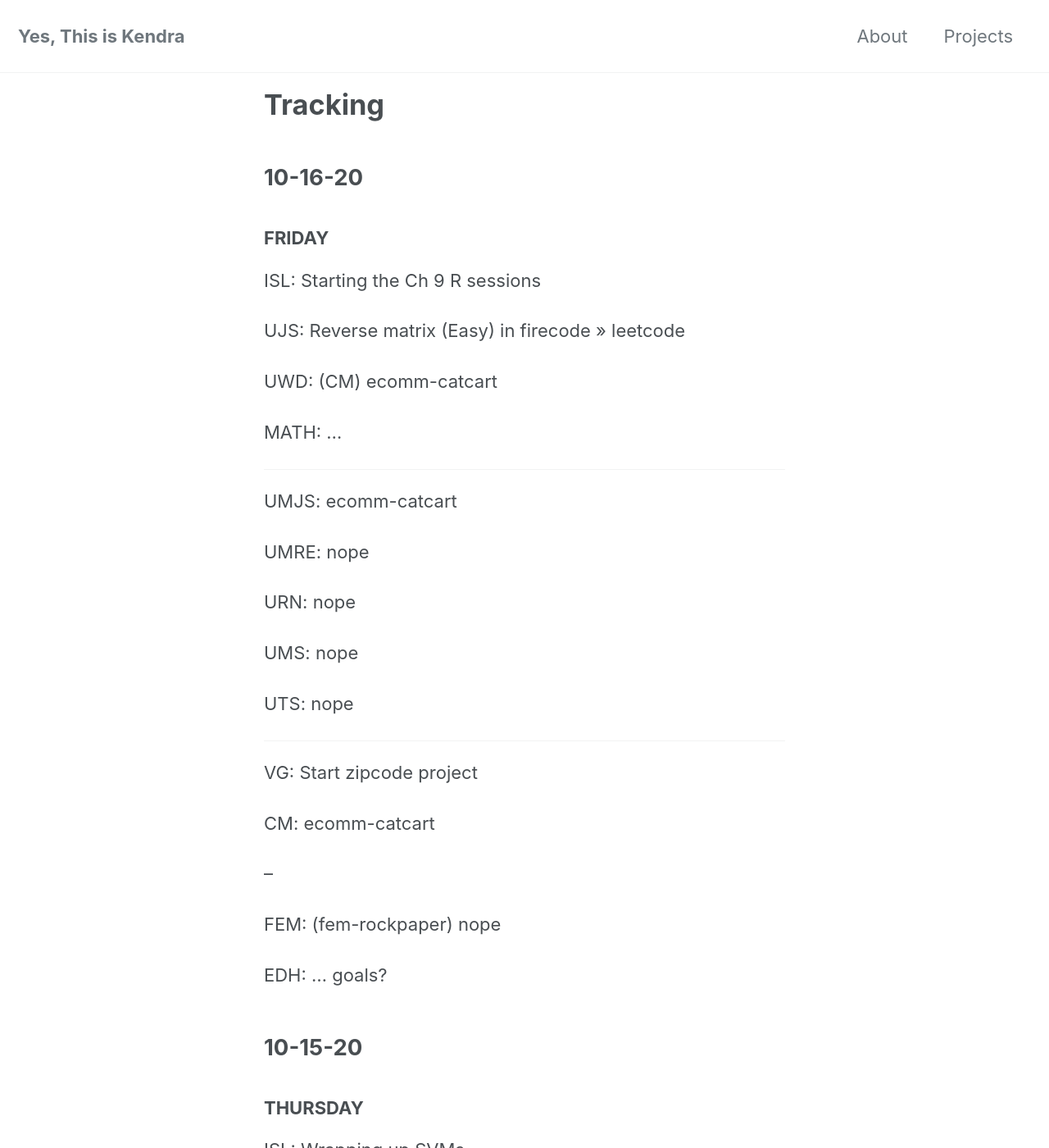
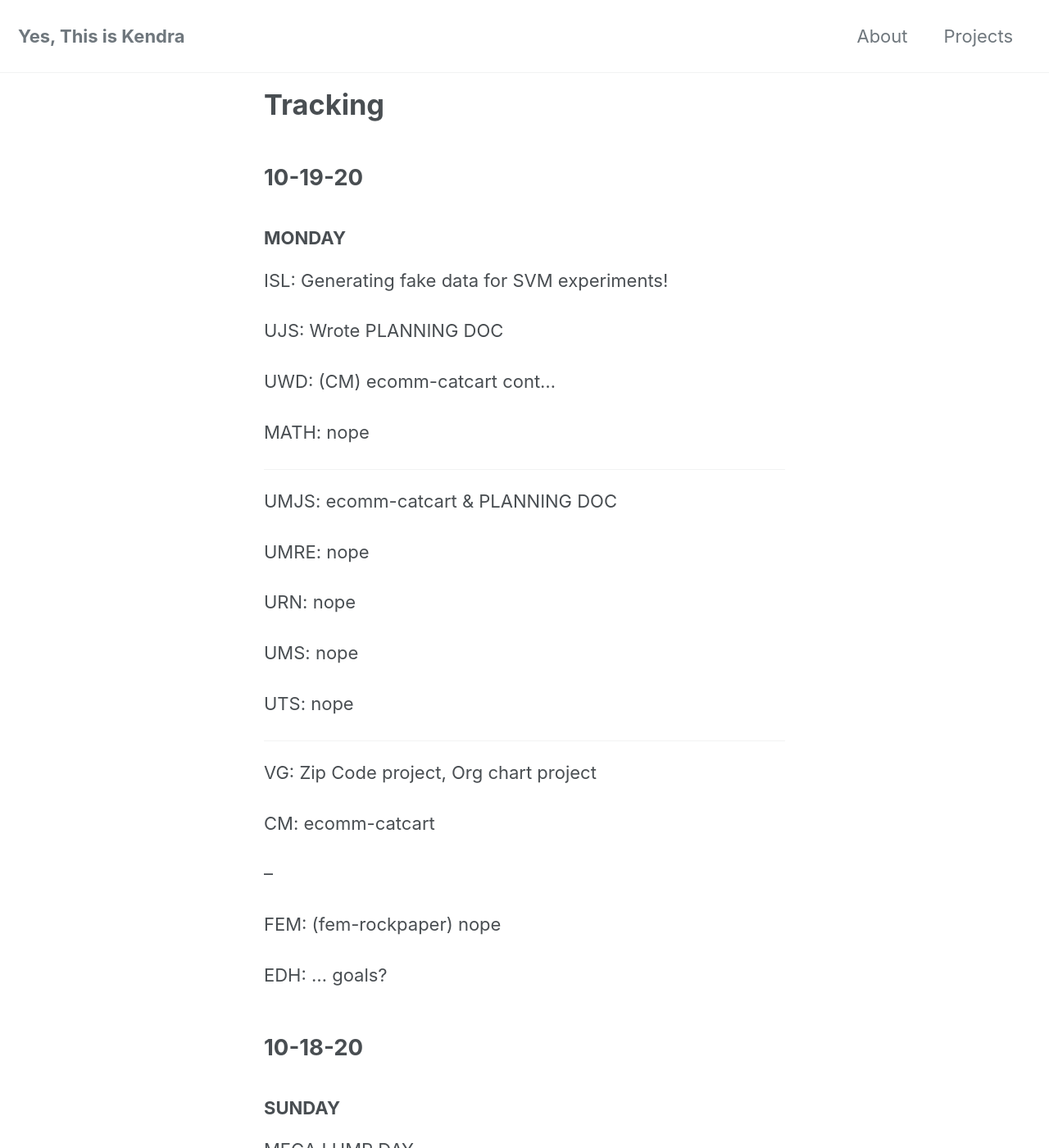
Before and after one commit to yesthisiskendra/yesthisiskendra.github.io, a Jekyll site: the page built from _pages/tracking.md, in a window 1280 px wide and 1400 px high. Shown: the whole window at 82% size. Built offline with Jekyll 4.4.1, drawn with Linux system fonts in a browser that asks for light colours; cached includes are drawn as plain includes; nearby versions of some CDN libraries; some of the changed text lies outside the part shown.

Commit message:
Add tracking

```diff
--- a/_pages/tracking.md
+++ b/_pages/tracking.md
@@ -3,6 +3,54 @@ layout: home
 title: "Tracking"
 permalink: /tracking/
 ---
+
+## 10-19-20
+
+### MONDAY
+
+ISL: Generating fake data for SVM experiments!
+
+UJS: Wrote PLANNING DOC
+
+UWD: (CM) ecomm-catcart cont...
+
+MATH: nope
+
+---
+
+UMJS: ecomm-catcart & PLANNING DOC
+
+UMRE: nope
+
+URN: nope
+
+UMS: nope
+
+UTS: nope
+
+---
+
+VG:  Zip Code project, Org chart project
+
+CM: ecomm-catcart
+
+--
+
+FEM: (fem-rockpaper) nope
+
+EDH: ... goals?
+
+## 10-18-20
+
+### SUNDAY
+
+MEGA LUMP DAY
+
+## 10-17-20
+
+### SATURDAY
+
+Made Halloween Costume!!
 
 ## 10-16-20
 
```
